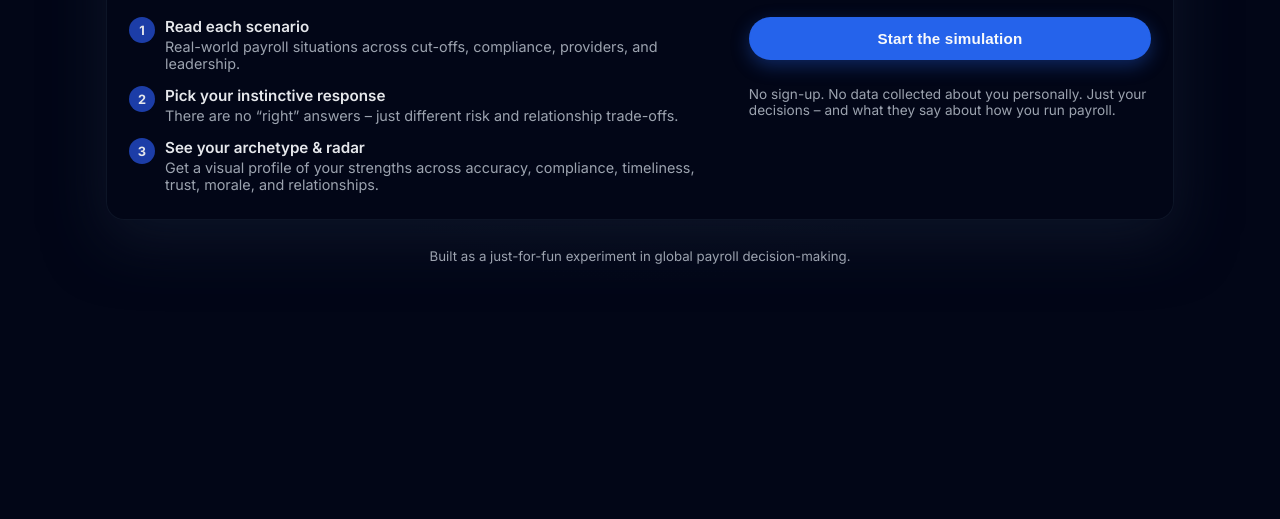
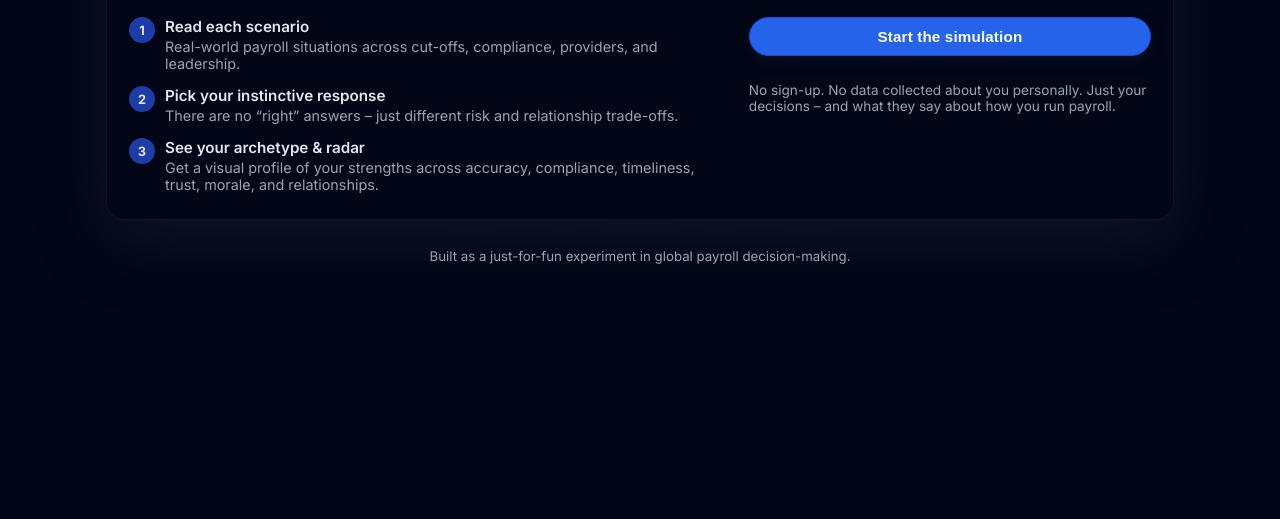
Before and after one commit to markjohnsonpayroll/payrollmanager, a plain HTML site: page index.html in a window 1280 px wide. Shown: the part 281-800 px from the top of the page. Drawn offline with Linux system fonts and the light colour scheme.

Commit message:
Update styles.css

```diff
--- a/styles.css
+++ b/styles.css
@@ -542,3 +542,66 @@ body {
     font-size: 1.05rem;
   }
 }
+
+/* ============ Buttons ============ */
+
+.btn {
+  display: inline-flex;
+  align-items: center;
+  justify-content: center;
+  padding: 10px 22px;
+  border-radius: 999px;
+  border: 1px solid transparent;
+  font-weight: 600;
+  font-size: 0.95rem;
+  cursor: pointer;
+  background: transparent;
+  color: #e5e7eb;
+  transition:
+    background 0.15s ease,
+    border-color 0.15s ease,
+    color 0.15s ease,
+    transform 0.15s ease,
+    box-shadow 0.15s ease;
+}
+
+/* Main blue pills: choices, hero CTA, download */
+.primary-btn,
+.hero-cta,
+.choices-container .btn {
+  background: #2563eb;
+  border-color: #1d4ed8;
+  color: #f9fafb;
+  box-shadow: 0 6px 14px rgba(15, 23, 42, 0.45); /* subtle, not neon */
+}
+
+.primary-btn:hover,
+.hero-cta:hover,
+.choices-container .btn:hover {
+  background: #1d4ed8;
+  border-color: #1d4ed8;
+  box-shadow: 0 4px 10px rgba(15, 23, 42, 0.55);
+  transform: translateY(-1px);
+}
+
+.btn.disabled,
+.btn:disabled {
+  opacity: 0.55;
+  cursor: default;
+  transform: none;
+  box-shadow: none;
+}
+
+/* Dark minimal button (Copy) */
+.tertiary-btn,
+.copy-btn {
+  background: rgba(15, 23, 42, 0.96);
+  border-color: rgba(55, 65, 81, 0.9);
+  color: #e5e7eb;
+  box-shadow: none;
+}
+
+.tertiary-btn:hover,
+.copy-btn:hover {
+  background: rgba(15, 23, 42, 1);
+}
```
